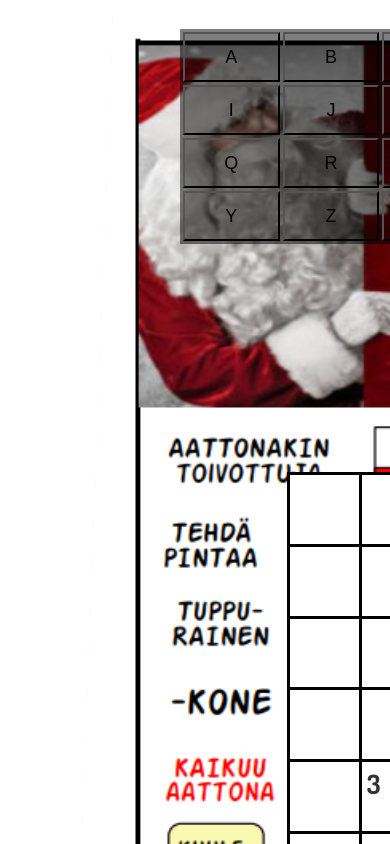
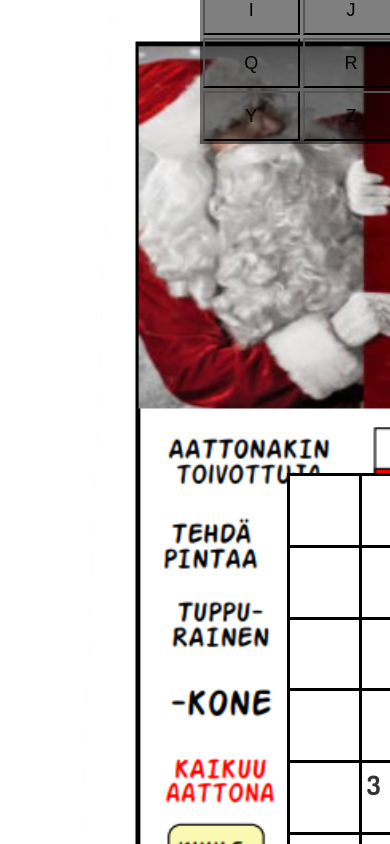
Before and after one commit to DeveloperWizard83/ristikko2021, a React (Vite) app: page / in a window 390 px wide. Shown: the top 844 px of the page. Built offline with nearby package versions, Linux system fonts and the light colour scheme.

Commit message:
Paranneltu tyyliä

```diff
--- a/src/CrosswordGrid.css
+++ b/src/CrosswordGrid.css
@@ -2,7 +2,7 @@
   position: absolute;
   overflow: hidden; /* Add this line */
 left: 16%;
-margin-top: -280px;
+margin-top: -279px;
 
 
 }
@@ -26,6 +26,7 @@ margin-top: -280px;
   margin-top: 435px; /* Adjust the value as needed */
   left: 19%;
   top: 7.9%;
+
 
 
 
@@ -87,15 +88,10 @@ margin-top: -280px;
   overflow: auto;
 }
 
-@media screen and (max-width: 500px) {
-  .grid-container {
 
-    grid-template-columns: repeat(10, 1.7cm);
-    grid-template-rows: repeat(11, 1.7cm);
-    top: 5%;
-    }
 
-}
+
+
 
 .special-1{
   background-image: url('assets/images/1-kysymys.png');
--- a/src/CustomKeyboard.css
+++ b/src/CustomKeyboard.css
@@ -19,7 +19,7 @@
         padding: 3px;
         width: 800px;
         box-sizing: border-box;
-        margin-bottom:600px ;
+        margin-bottom:700px ;
         position: fixed; /* Take it out of document flow */
         bottom: 0; /* Stuck to the bottom */
         left: 0; /* Align to the left side */
@@ -27,7 +27,7 @@
         z-index: 1000; /* Above other content */
         justify-content: center; /* Center the keys if necessary */
         background: rgba(0,0,0,0.5);
-        margin-left: 180px;
+        margin-left: 200px;
 
     }
 
```
Also changed, not shown: src/assets/images/tausta.png.
